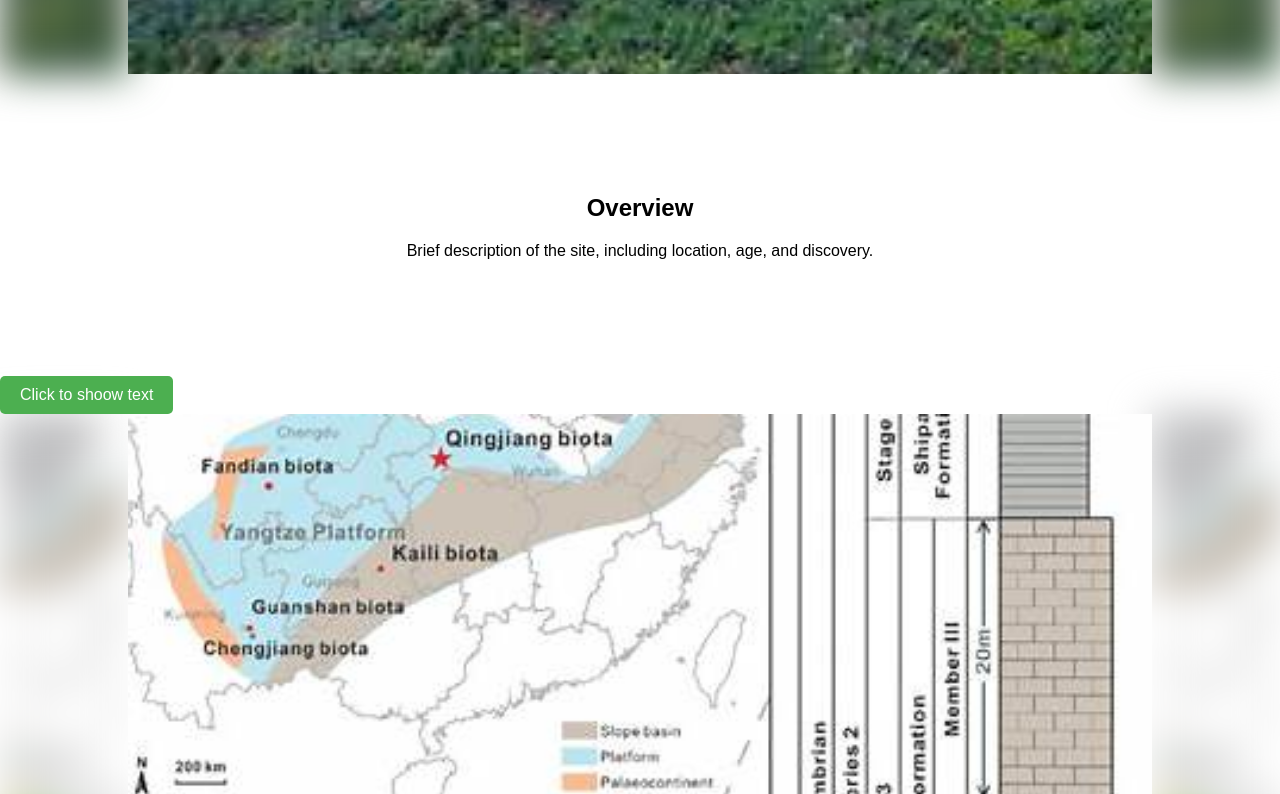
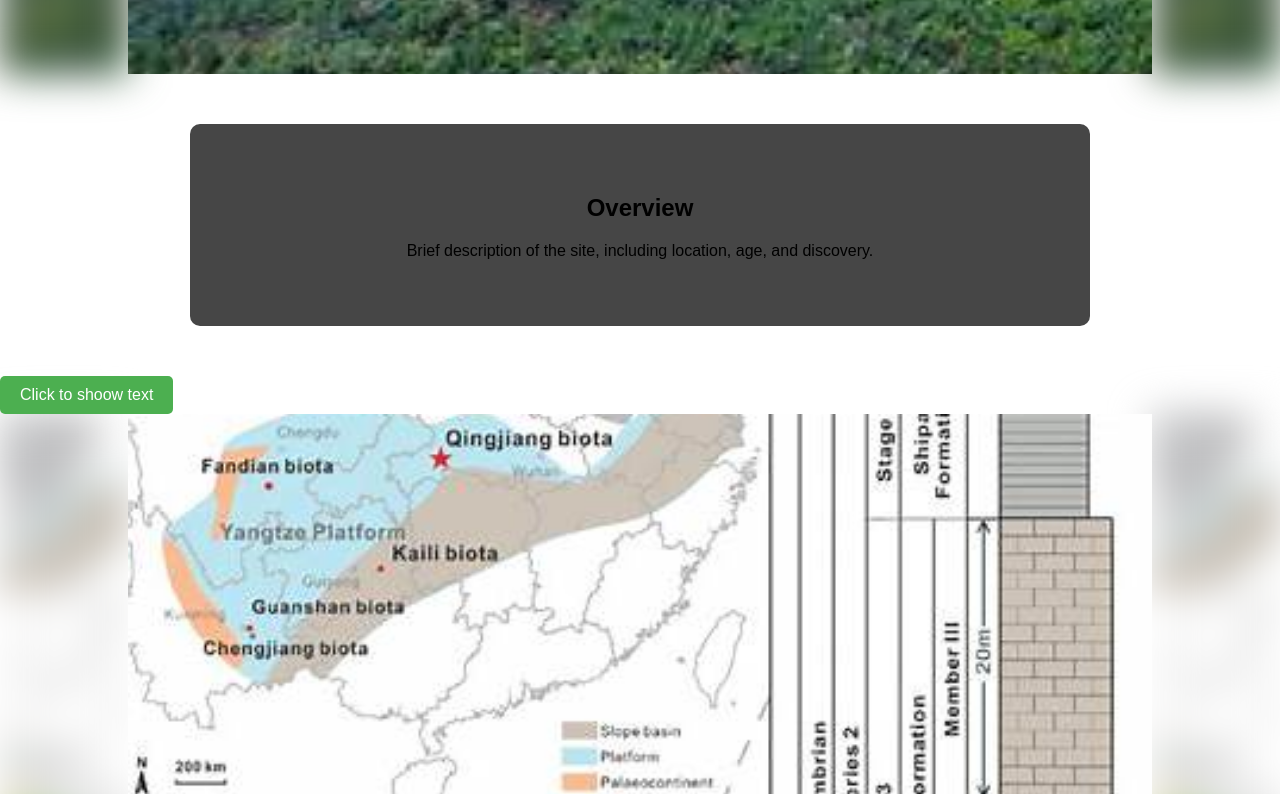
Before and after one commit to StPaulsColledge/FossilPresentation, a plain HTML site: page index.html in a window 1280 px wide. Shown: the part 726-1520 px from the top of the page. Drawn offline with Linux system fonts and the light colour scheme.

Commit message:
Update style.css

```diff
--- a/style.css
+++ b/style.css
@@ -49,7 +49,7 @@ nav ul li a:hover {
 /* Content Section */
 .content {
     margin-top: 80px; /* Pushes sections down to prevent overlap */
-    background: rgba(255, 255, 255, 0.9);
+    background: rgba(50, 50, 50, 0.9);
     padding: 50px;
     margin: 50px auto;
     width: 80%;
```
